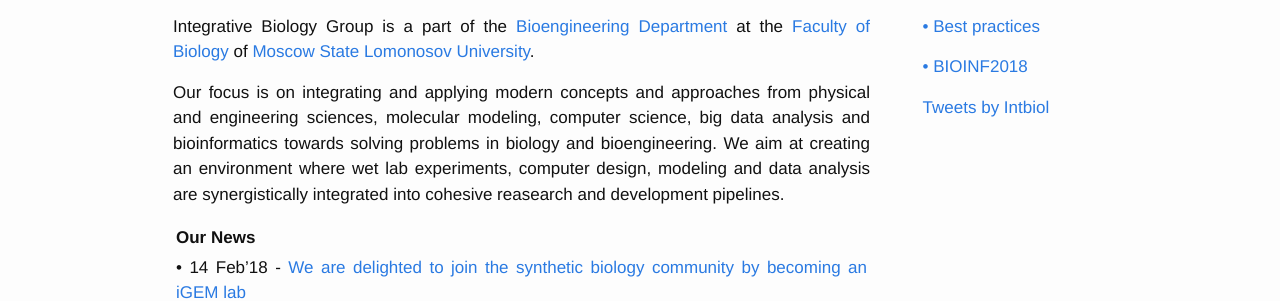
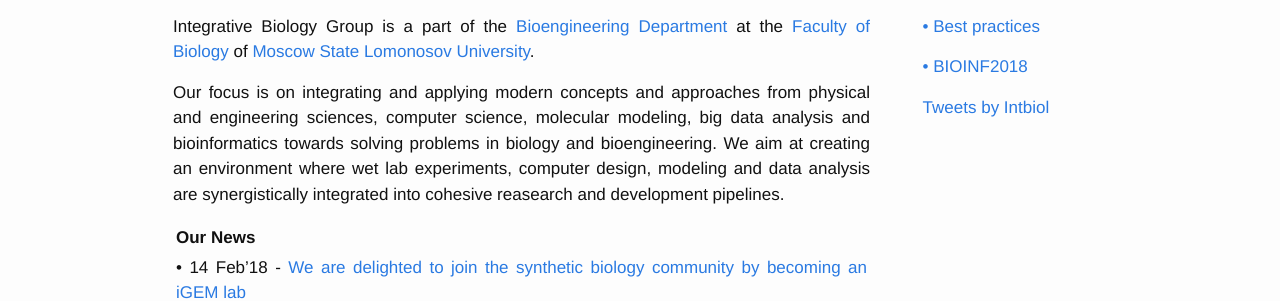
Before and after one commit to v-adlerberg/intbio.github.io, a Jekyll site: the page built from index.md, in a window 1280 px wide. Shown: the part 210-511 px from the top of the page. Built offline with Jekyll 4.4.1, drawn with Linux system fonts in a browser that asks for light colours; comment, search, counter and statistics services are not loaded.

```diff
--- a/index.md
+++ b/index.md
@@ -10,7 +10,7 @@ weight: 0
 # Welcome!
 Integrative Biology Group is a part of the [Bioengineering Department](http://www.bioeng.ru) at the [Faculty of Biology](http://bio.msu.ru) of [Moscow State Lomonosov University](http://msu.ru).
 
-Our focus is on integrating and applying modern concepts and approaches from physical and engineering sciences, molecular modeling, computer science, big data analysis and bioinformatics towards solving problems in biology and bioengineering. We aim at creating an environment where wet lab experiments, computer design, modeling and data analysis are synergistically integrated into cohesive reasearch and development pipelines.
+Our focus is on integrating and applying modern concepts and approaches from physical and engineering sciences, computer science, molecular modeling, big data analysis and bioinformatics towards solving problems in biology and bioengineering. We aim at creating an environment where wet lab experiments, computer design, modeling and data analysis are synergistically integrated into cohesive reasearch and development pipelines.
 
  | Our News |
  | -------------
```
